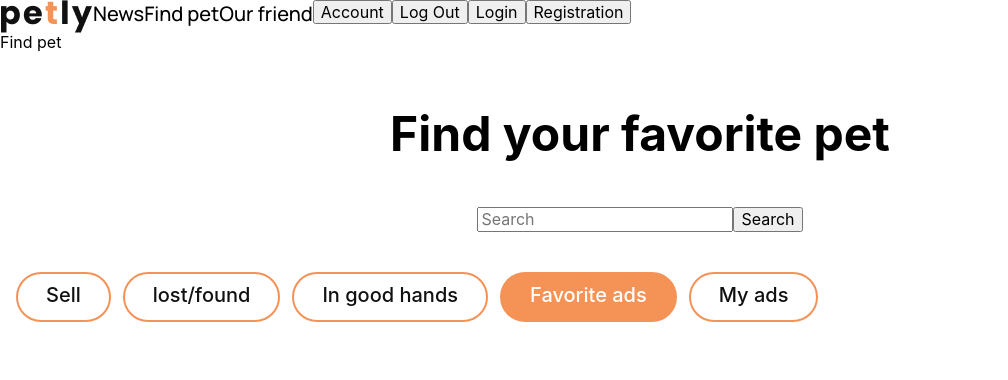
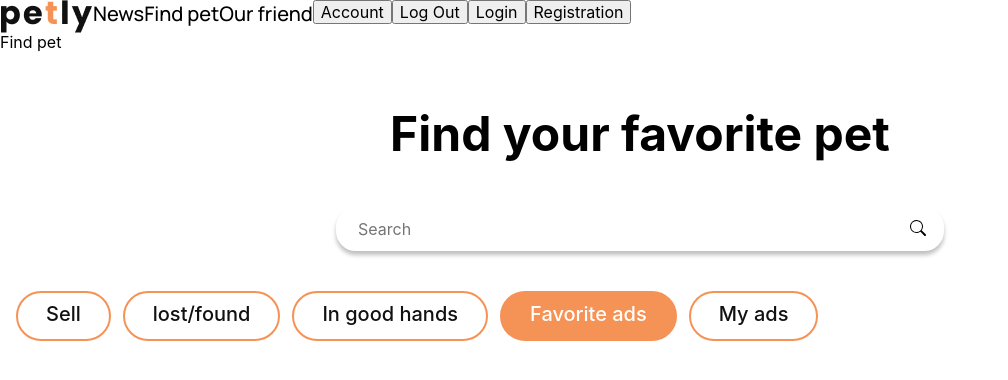
Before and after one commit to Finkons/pets-project-front, a React (Create React App) app: page /pets-project-front/notices/favorite in a window 1280 px wide. Shown: the top 380 px of the page, without its empty margins (0-1008 px from the left). Built offline with nearby package versions, Linux system fonts and the light colour scheme; no server answers.

Commit message:
add search by name and by category

```diff
--- a/src/api/fetchPets.js
+++ b/src/api/fetchPets.js
@@ -1,6 +1,10 @@
 import axios from "axios";
-const BASE_URL = "https://localhost3001/api/notices/";
+const BASE_URL = "http://localhost:3001/api/notices/";
 
 export async function fetchPets(category) {
   return axios(`${BASE_URL}${category}`).then(response => response.data);
 }
+
+export async function fetchByName(name) {
+  return axios(`${BASE_URL}?query=${name}`).then(response => response.data);
+}
--- a/src/components/NoticesCategoriesNav/NoticesCategoriesNav.jsx
+++ b/src/components/NoticesCategoriesNav/NoticesCategoriesNav.jsx
@@ -1,6 +1,18 @@
 import { Button, List, Li } from "./NoticesCategoriesNav.styled";
+import { useParams } from "react-router-dom";
+import { useEffect } from "react";
 
-export default function NoticesCategoriesNav() {
+export default function NoticesCategoriesNav({ onCategoryChange }) {
+  const { categoryName } = useParams();
+
+  useEffect(() => {
+    if (categoryName === "") {
+      return;
+    }
+    categoryName && onCategoryChange(categoryName);
+  }, [categoryName, onCategoryChange]);
+  // console.log(categoryName);
+
   return (
     <List>
       <Li>
--- /dev/null
+++ b/src/components/NoticesSearch/NoticesSearch.jsx
@@ -0,0 +1,31 @@
+import { Form, Input, Button, InputContainer } from "./NoticesSearch.styled";
+import { searchIcon } from "img/svgIcons";
+import { useSearchParams } from "react-router-dom";
+import { useState } from "react";
+import { fetchByName } from "api/fetchPets";
+
+export default function NoticesSearch({ onChange }) {
+  const [searchParams, setSearchParams] = useSearchParams();
+
+  const [searchValue, setSearchValue] = useState("");
+
+  function handleSubmit(e) {
+    e.preventDefault();
+    const form = e.currentTarget;
+    setSearchParams({ query: form.elements.query.value });
+    const query = searchParams.get("query");
+    // console.log(query);
+    query && fetchByName(query).then(data => setSearchValue(data));
+    onChange(searchValue);
+    form.reset();
+
+  }
+  return (
+    <Form onSubmit={handleSubmit}>
+      <InputContainer>
+        <Input type="text" name="query" placeholder="Search" />
+        <Button type="submit">{searchIcon}</Button>
+      </InputContainer>
+    </Form>
+  );
+}
--- /dev/null
+++ b/src/components/NoticesSearch/NoticesSearch.styled.js
@@ -0,0 +1,32 @@
+import styled from "@emotion/styled";
+
+export const Form = styled.form`
+  display: flex;
+  justify-content: center;
+  margin-bottom: 40px;
+`;
+
+export const InputContainer = styled.div`
+  position: relative;
+  width: 608px;
+`;
+
+export const Input = styled.input`
+  width: 608px;
+  height: 44px;
+  border-radius: 20px;
+  padding-left: 20px;
+  box-shadow: 0px 4px 4px rgba(0, 0, 0, 0.25);
+  color: #111111;
+  border: 2px solid #fff;
+`;
+
+export const Button = styled.button`
+  position: absolute;
+  top: 10px;
+  right: 10px;
+  z-index: 10;
+  background-color: white;
+  border: 2px solid #fff;
+  border-radius: 50%;
+`;
--- a/src/components/NoticesSearch/index.js
+++ b/src/components/NoticesSearch/index.js
@@ -0,0 +1 @@
+export {default} from './NoticesSearch.jsx'
--- /dev/null
+++ b/src/img/svgIcons.js
@@ -0,0 +1,5 @@
+export const searchIcon = (
+  <svg xmlns="http://www.w3.org/2000/svg" width="16" height="16" fill="currentColor" className="bi bi-search" viewBox="0 0 16 16">
+    <path d="M11.742 10.344a6.5 6.5 0 1 0-1.397 1.398h-.001c.03.04.062.078.098.115l3.85 3.85a1 1 0 0 0 1.415-1.414l-3.85-3.85a1.007 1.007 0 0 0-.115-.1zM12 6.5a5.5 5.5 0 1 1-11 0 5.5 5.5 0 0 1 11 0z" />
+  </svg>
+);
--- a/src/pages/NoticesPage/NoticesPage.jsx
+++ b/src/pages/NoticesPage/NoticesPage.jsx
@@ -1,28 +1,24 @@
 import { Container, Title } from "./NoticesPage.styled";
-import { useEffect } from "react";
-import { useParams } from "react-router-dom";
+import { useEffect, useState } from "react";
+import { fetchPets } from "api/fetchPets";
 import NoticesCategoriesNav from "components/NoticesCategoriesNav";
+import NoticesSearch from "components/NoticesSearch";
 
 export default function NoticesPage() {
-  //   const [category, setCategory] = useState("sell");
-  //   const [pets, setPets] = useState([]);
-  const { categoryName } = useParams();
+  const [category, setCategory] = useState("");
+  const [pets, setPets] = useState([]);
+
+
+  console.log(pets);
   useEffect(() => {
-    // fetchPets(categoryName).then(data => setPets(data));
-  }, [categoryName]);
+    fetchPets(category).then(data => setPets(data));
+  }, [category]);
 
-  function handleSubmit(e) {
-    e.preventDefault();
-    // console.log(pets);
-  }
   return (
     <Container>
       <Title>Find your favorite pet</Title>
-      <form onSubmit={handleSubmit} style={{ marginBottom: 40 }}>
-        <input type="text" name="query" placeholder="Search" />
-        <button type="submit">Search</button>
-      </form>
-      <NoticesCategoriesNav />
+      <NoticesSearch onChange={value => setPets(value)} />
+      <NoticesCategoriesNav onCategoryChange={value => setCategory(value)} />
     </Container>
   );
 }
```
